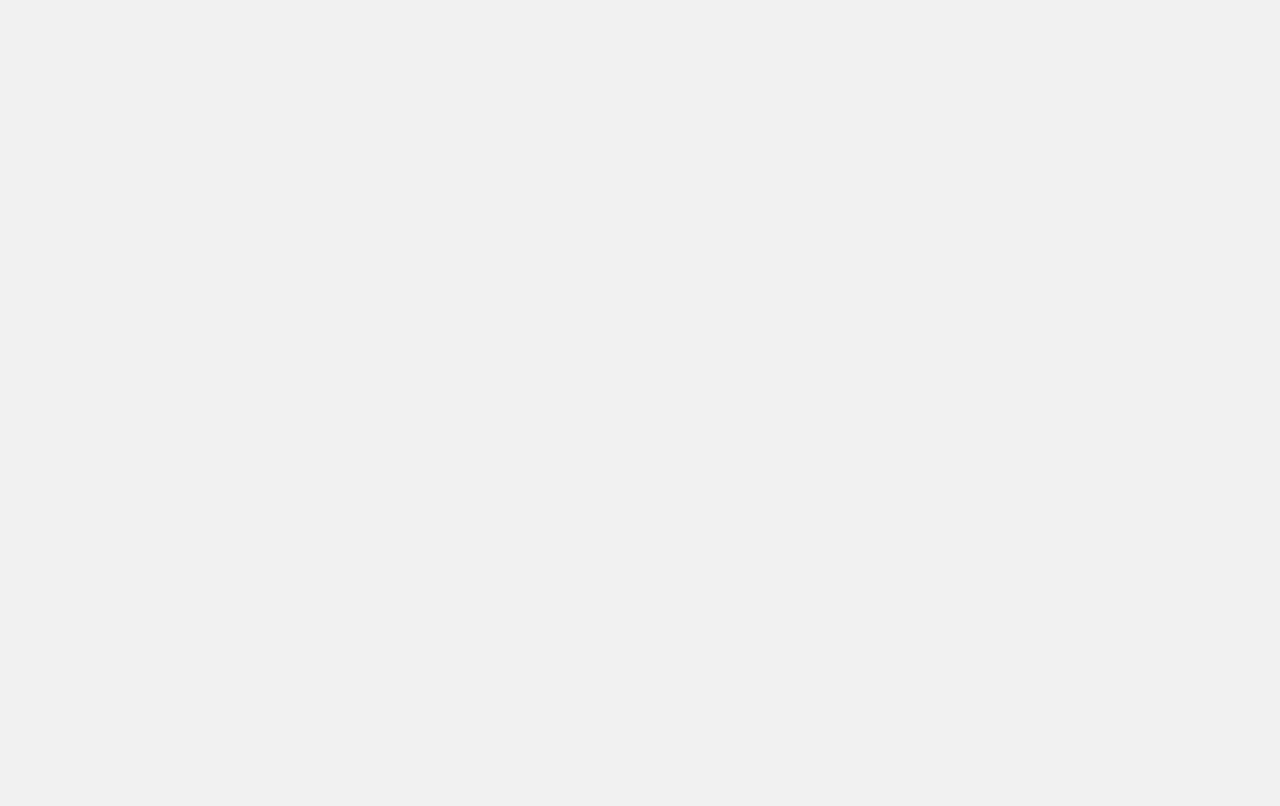
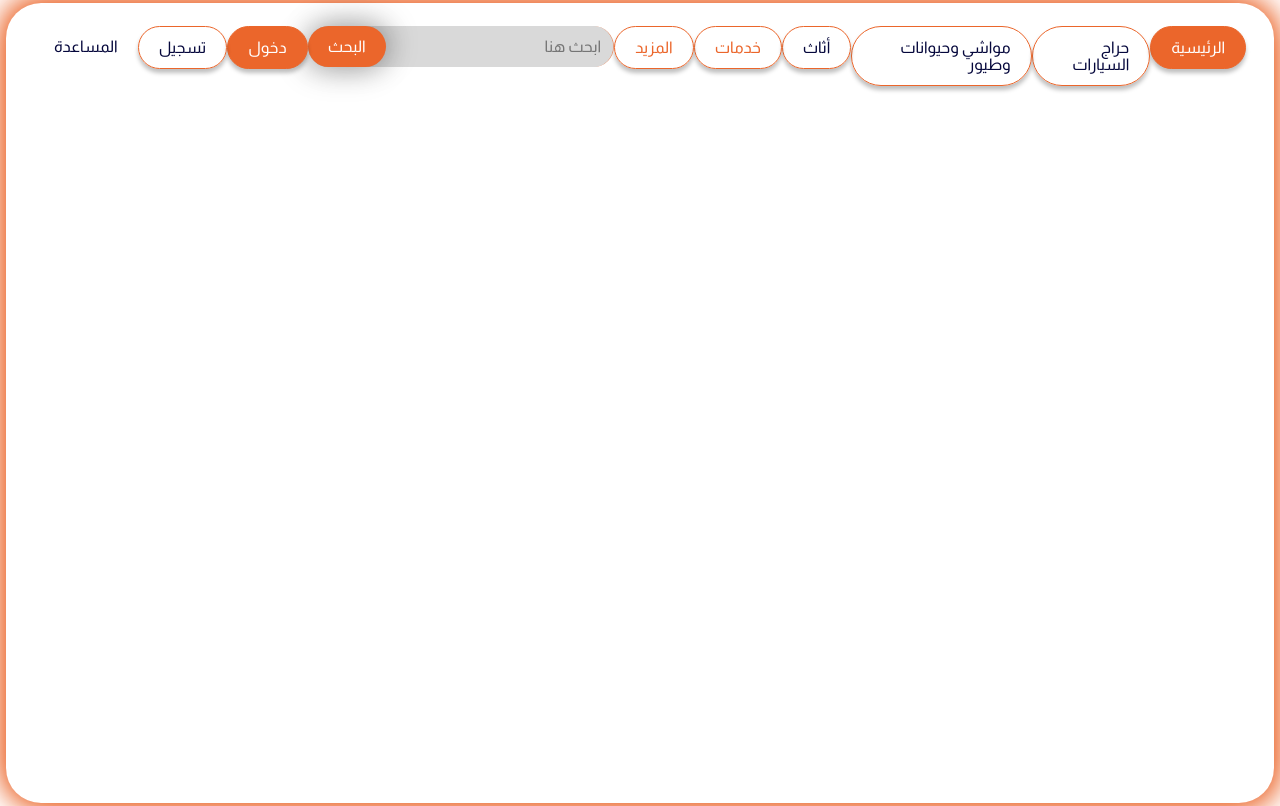
Before and after one commit to ahmedhmmad/haraj, a plain HTML site: page index.html in a window 1280 px wide. Drawn offline with Linux system fonts and the light colour scheme; files that its build step writes are made by us from their sources.

Commit message:
main-menu

```diff
--- /dev/null
+++ b/css/style.css
@@ -0,0 +1,190 @@
+/* Variables */
+
+  :root {
+    /* fonts */
+    --font-almarai: Almarai;
+    --font-inter: Inter;
+
+    /* font sizes */
+    --font-size-mini-3: 0.894rem;
+    --font-size-45xl: 4rem;
+    --font-size-mini-5: 0.906rem;
+    --font-size-mini: 0.938rem;
+    --font-size-mini-8: 0.925rem;
+    --font-size-xs: 0.75rem;
+    --font-size-sm: 0.875rem;
+    --font-size-smi-6: 0.788rem;
+    --font-size-base: 1rem;
+    --font-size-smi-5: 0.781rem;
+    --font-size-3xs: 0.625rem;
+    --font-size-base-5: 0.969rem;
+
+    /* Colors */
+    --color-white: #fff;
+    --color-chocolate-100: #eb662b;
+    --color-chocolate-500: rgba(235, 102, 43, 0.3);
+    --color-chocolate-600: rgba(235, 102, 43, 0.6);
+    --color-gainsboro-100: #e7e6e6;
+    --color-gainsboro-200: #d9d9d9;
+    --color-midnightblue: #05073c;
+    --color-black: #000;
+    --color-sandybrown: #e2ad64;
+    --color-dimgray: #717171;
+
+    /* Border radiuses */
+    --br-181xl: 200px;
+    --br-5xl: 24px;
+    --br-81xl: 100px;
+    --br-xs: 12px;
+    --br-16xl: 35px;
+    --br-225xl: 244px;
+    --br-mini: 15px;
+
+    /* Paddings */
+    --padding-5xl: 1.5rem;
+    --padding-24xl: 2.688rem;
+    --padding-9xl: 1.75rem;
+    --padding-4xs: 0.563rem;
+    --padding-xl: 1.25rem;
+    --padding-6xs: 0.438rem;
+    --padding-7xs: 0.375rem;
+    --padding-mini: 0.938rem;
+    --padding-base-4: 0.963rem;
+    --padding-8xs-6: 0.288rem;
+    --padding-12xs: 0.063rem;
+    --padding-10xs: 0.188rem;
+    --padding-mid-2: 1.075rem;
+    --padding-3xs: 0.625rem;
+    --padding-9xs: 0.25rem;
+    --padding-3xs-8: 0.613rem;
+    --padding-2xs: 0.688rem;
+    --padding-52xl: 4.438rem;
+    --padding-8xs: 0.313rem;
+    --padding-20xl: 2.438rem;
+    --padding-lgi: 1.188rem;
+    --padding-base: 1rem;
+    --padding-xs: 0.75rem;
+    --padding-4xl: 1.438rem;
+    --padding-3xl: 1.375rem;
+    --padding-sm: 0.875rem;
+    --padding-smi: 0.813rem;
+    --padding-mini-6: 0.913rem;
+    --padding-smi-4: 0.775rem;
+    --padding-xl-4: 1.275rem;
+    --padding-2xl-4: 1.338rem;
+  }
+
+
+*{
+    margin: 0;
+    padding: 0;
+    box-sizing: border-box;
+}
+
+body{
+    font-family: var(--font-almarai);
+    background-color: var(--color-white);
+
+
+}
+
+.main-frame{
+    height: 100vh;
+    max-width: 100%;
+    border-radius: var(--br-16xl);
+    box-shadow: -4px -4px 30px var(--color-chocolate-100), 4px 4px 30px var(--color-chocolate-100);
+    padding: var(--padding-4xl) var(--padding-9xl) 0;
+    margin: var(--padding-10xs) var(--padding-7xs);
+   }
+
+   nav ul{
+    list-style: none;
+    display: flex;
+    flex-direction: row;
+    justify-content: space-between;
+
+    margin-bottom: var(--padding-3xl);
+   }
+   nav ul a{
+    text-decoration: none;
+    color: var(--color-midnightblue);
+    font-size: var(--font-size-base);
+    font-weight: 500;
+   }
+    nav ul a:hover{
+      color: var(--color-chocolate-100);
+    }
+
+    .main-page{
+      color: var(--color-white);
+      background-color: var(--color-chocolate-100);
+    }
+   .menu-wrapper{
+    border-radius: var(--br-81xl);
+    border: 1px solid var(--color-chocolate-100);
+    padding: var(--padding-xs) var(--padding-xl);
+    box-shadow: 0 4px 4px rgba(0, 0, 0, 0.25);
+   }
+   .help-wrapper{
+
+    padding: var(--padding-xs) var(--padding-xl);
+    font-weight: bold;
+
+   }
+   .services span, .more span{
+    color:var(--color-chocolate-100);
+   }
+
+   .search-wrapper{
+
+      border-radius: var(--br-81xl);
+      background-color: var(--color-gainsboro-200);
+      border-right: 1px solid var(--color-chocolate-600);
+      display: flex;
+      }
+
+      .search-wrapper input{
+        font-family: var(--font-almarai);
+        border: none;
+        border-radius: var(--br-81xl);
+        background-color: var(--color-gainsboro-200);
+        width: 100%;
+        padding: var(--padding-xs);
+        font-size: var(--font-size-base);
+        font-weight: 500;
+        /* color: var(--color-midnightblue); */
+      }
+
+      .search-wrapper button{
+        font-family: var(--font-almarai);
+        background-color: var(--color-chocolate-100);
+        border: none;
+        border-radius: var(--br-5xl);
+        padding: var(--padding-xs) var(--padding-xl);
+        /* margin-left: var(--padding-xs); */
+        box-shadow: 4px -4px 30px rgba(0, 0, 0, 0.25),-4px 4px 30px rgba(0, 0, 0, 0.25);
+
+        cursor: pointer;
+      }
+      .search-wrapper input:focus{
+        outline: none;
+      }
+      .search-wrapper button a{
+        color: var(--color-white);
+      }
+          .search-wrapper button:hover{
+        background-color: var(--color-chocolate-600);
+      }
+
+      .login-btn{
+        background-color: var(--color-chocolate-100);
+
+      }
+      .login-btn a{
+        color: var(--color-white);
+        text-decoration: none;
+      }
+
+      .login-btn:hover{
+        background-color: var(--color-chocolate-600);
+      }
--- a/index.html
+++ b/index.html
@@ -1,5 +1,5 @@
 <!DOCTYPE html>
-<html lang="en">
+<html lang="ar" dir="rtl">
 <head>
     <meta charset="UTF-8">
     <meta name="viewport" content="width=device-width, initial-scale=1.0">
@@ -7,8 +7,98 @@
 
     <!-- CSS -->
     <link rel="stylesheet" href="css/style.css">
+
+    <!-- Font Awesome -->
+    <link rel="stylesheet" href="https://cdnjs.cloudflare.com/ajax/libs/font-awesome/5.15.1/css/all.min.css">
+
+    <!-- Google Fonts -->
+    <link
+      rel="stylesheet"
+      href="https://fonts.googleapis.com/css2?family=Almarai:wght@400;700&display=swap"
+    />
+    <link
+      rel="stylesheet"
+      href="https://fonts.googleapis.com/css2?family=Inter:wght@400;500&display=swap"
+    />
 </head>
 <body>
+    <div class="main-frame">
 
+    <nav>
+
+        <div class="menu">
+            <ul>
+                <li><a href="#">
+                    <div class="main-page menu-wrapper">
+                       <span>الرئيسية</span>
+                    </div>
+                </a></li>
+
+                <li><a href="#">
+                    <div class="car-haraj menu-wrapper">
+                        <span>حراج السيارات</span>
+                    </div>
+                </a></li>
+
+                <li><a href="#">
+                    <div class="car-haraj menu-wrapper">
+                        <span>مواشي وحيوانات وطيور</span>
+                    </div>
+                </a></li>
+
+                <li><a href="#">
+                    <div class="furntatire menu-wrapper">
+                        <span>أثاث</span>
+                    </div>
+                </a></li>
+
+                <li><a href="#">
+                    <div class="services menu-wrapper">
+                        <span>خدمات</span>
+                    </div>
+                </a></li>
+
+                <li><a href="#">
+                    <div class="more menu-wrapper">
+                        <span>المزيد</span>
+                    </div>
+                </a></li>
+
+
+                <!-- search -->
+                <li>
+                    <div class="search-wrapper">
+                        <input type="text" placeholder="ابحث هنا">
+                       <button>
+                            <a href="#">البحث</a>
+                       </button>
+                    </div>
+                </li>
+                <!-- user -->
+                <li>
+                    <div class="user menu-wrapper login-btn">
+
+                        <a href="#">دخول</a>
+                    </div>
+                </li>
+
+                <!-- Register -->
+                <li>
+                    <div class="register menu-wrapper">
+                        <a href="#">تسجيل</a>
+                    </div>
+
+                </li>
+
+                <!-- help -->
+                <li>
+                    <div class="help help-wrapper">
+                        <a href="#">المساعدة</a>
+                        </div>
+                </li>
+        </ul>
+        </div>
+    </nav>
+</div>
 </body>
 </html>
--- a/style/style.css
+++ /dev/null
@@ -1,10 +0,0 @@
-*{
-    margin: 0;
-    padding: 0;
-    box-sizing: border-box;
-}
-
-body{
-    font-family: 'Poppins', sans-serif;
-    background-color: #f1f1f1;
-}
```
